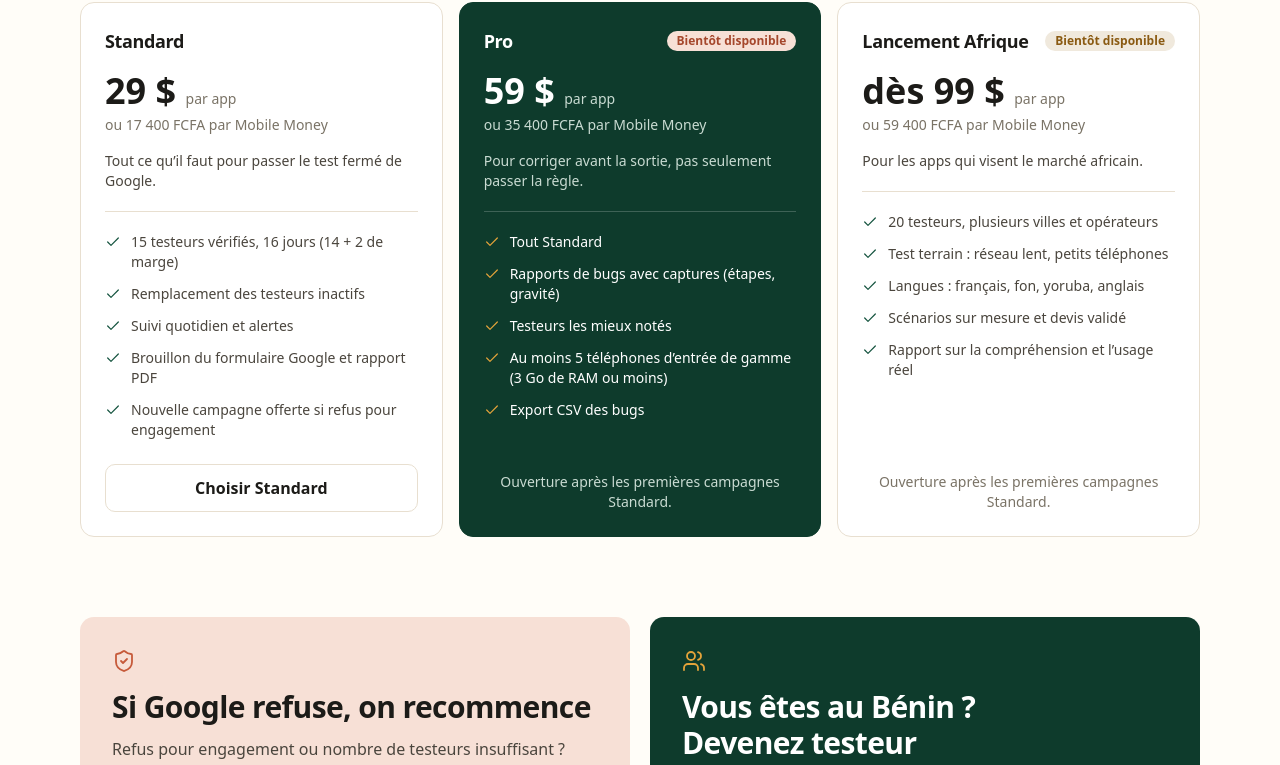
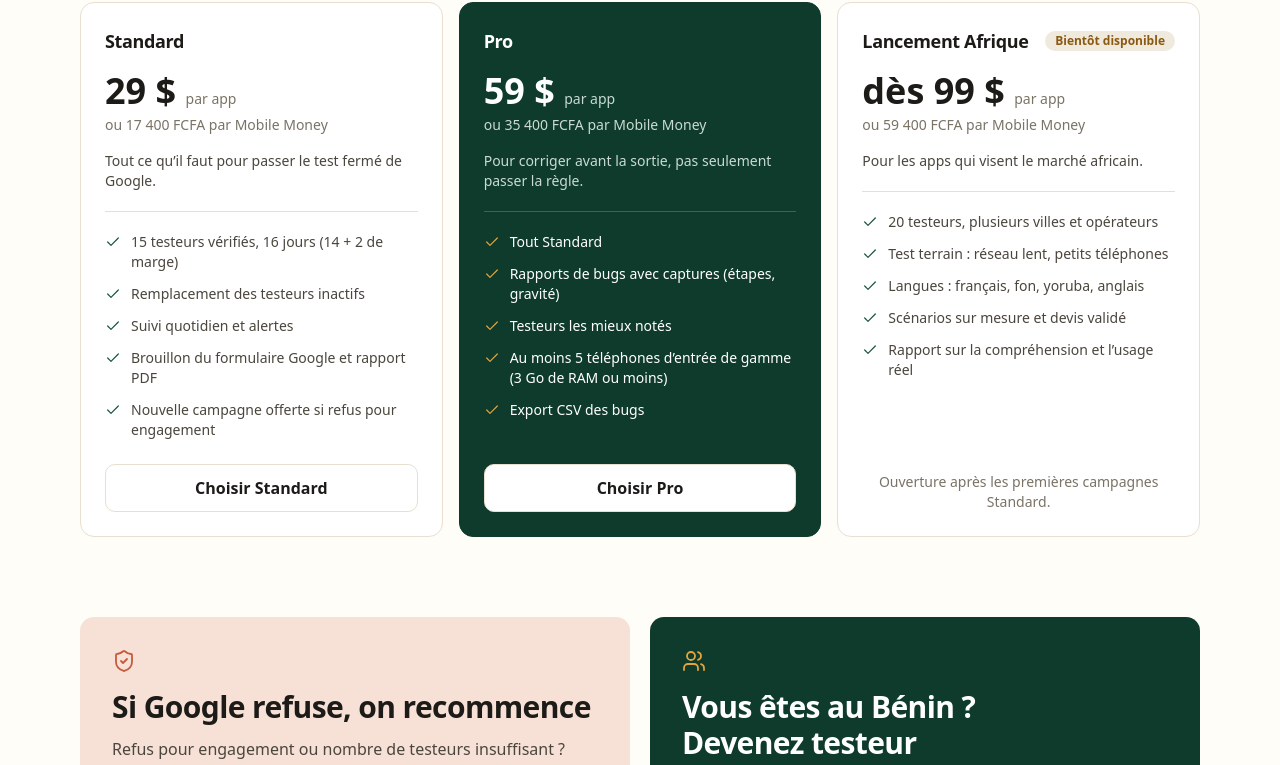
Before and after one commit to ToureDjawad/nakayo, a React (Vite) app in the folder client/: page / in a window 1280 px wide. Shown: the part 2081-2846 px from the top of the page. Built offline with nearby package versions, Linux system fonts and the light colour scheme; no server answers.

Commit message:
Accueil : l'offre Pro est disponible

```diff
--- a/client/src/pages/Accueil.jsx
+++ b/client/src/pages/Accueil.jsx
@@ -127,8 +127,8 @@ const VERIFICATIONS = [
   { icone: 'bouclier', titre: 'Installation depuis le Play Store', detail: 'Pas d’APK, pas d’émulateur, pas de téléphone rooté.' },
 ]
 
-// Offres du modèle économique (§3). Seule la Standard est ouverte ; Pro et Lancement Afrique
-// arrivent ensuite (phase 4 du plan de lancement).
+// Offres du modèle économique (§3). Standard et Pro sont ouvertes ; Lancement Afrique arrive
+// avec le devis (US-37).
 const OFFRES = [
   {
     code: 'standard',
@@ -159,6 +159,7 @@ const OFFRES = [
       'Export CSV des bugs',
     ],
     misEnAvant: true,
+    disponible: true,
   },
   {
     code: 'afrique',
@@ -281,7 +282,7 @@ function Offre({ offre }) {
       </ul>
       {offre.disponible ? (
         <Link to="/inscription" className={`mt-6 ${classeBoutonSecondaire}`}>
-          Choisir Standard
+          Choisir {offre.nom}
         </Link>
       ) : (
         <p className={`mt-6 text-center text-sm ${fonce ? 'text-sur-fonce' : 'text-discret'}`}>Ouverture après les premières campagnes Standard.</p>
```
Also changed, not shown: 1 other file (tests, documents, lock files or other folders).
